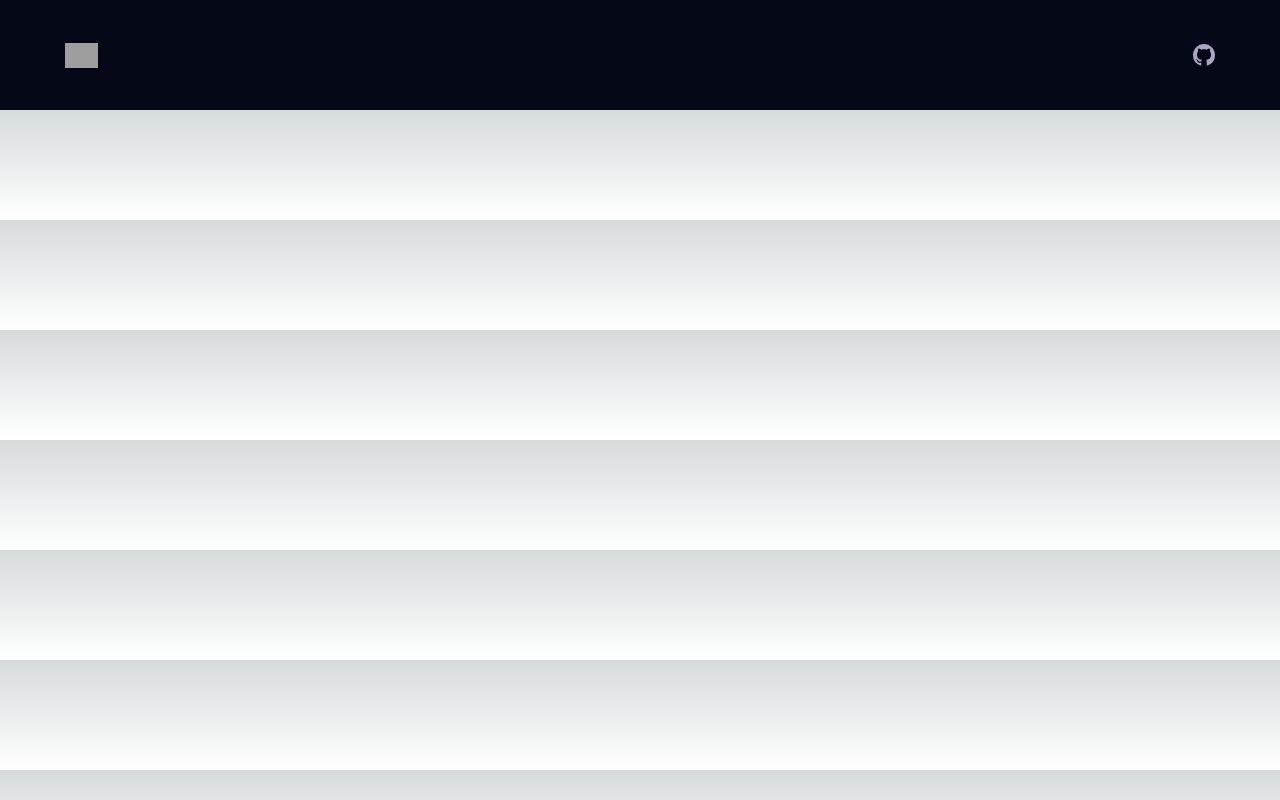
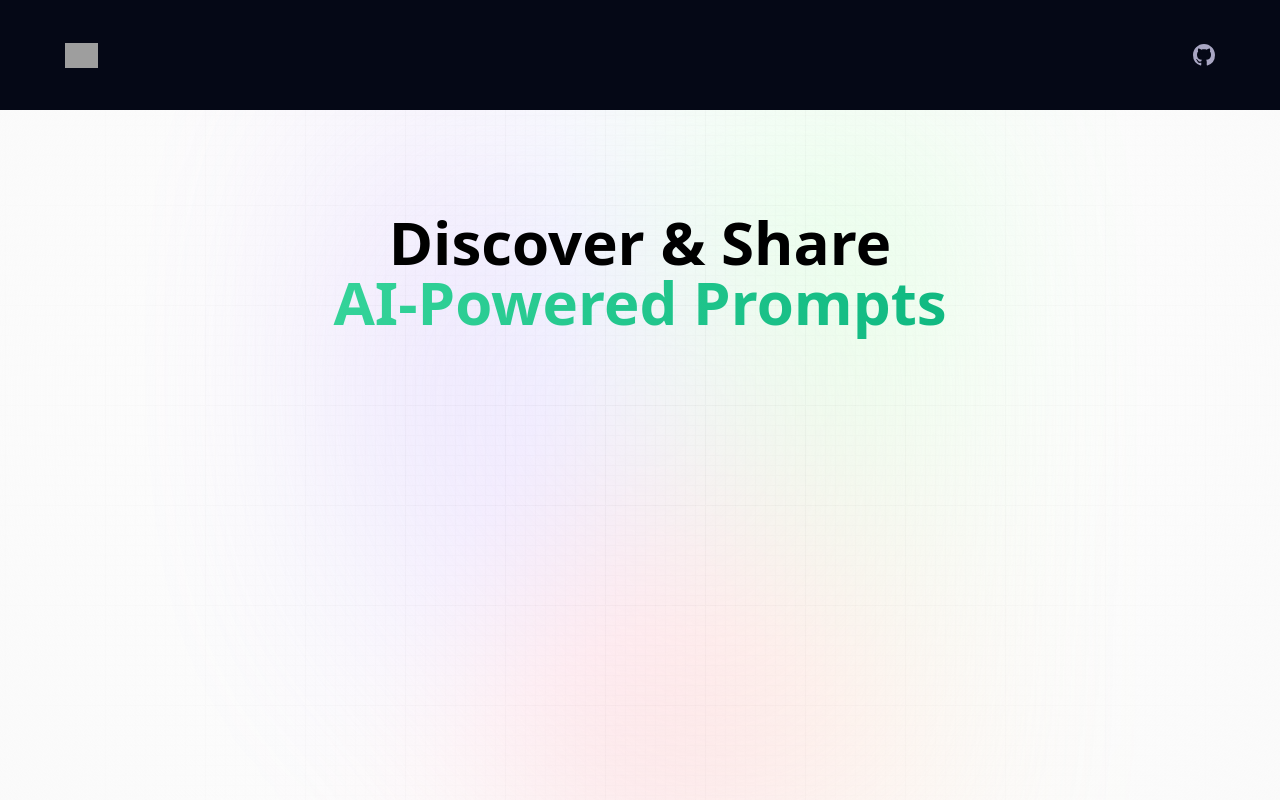
Before and after one commit to gonzagramaglia/prompts, a Next.js app: page / in a window 1280 px wide. Built offline with nearby package versions, Linux system fonts and the light colour scheme; grey boxes are pictures that could not be loaded.

Commit message:
Home Page

```diff
--- a/app/globals.css
+++ /dev/null
@@ -1,45 +0,0 @@
-@tailwind base;
-@tailwind components;
-@tailwind utilities;
-
-:root {
-  --foreground-rgb: 0, 0, 0;
-  --background-start-rgb: 214, 219, 220;
-  --background-end-rgb: 255, 255, 255;
-}
-
-@media (prefers-color-scheme: dark) {
-  :root {
-    --foreground-rgb: 255, 255, 255;
-    --background-start-rgb: 0, 0, 0;
-    --background-end-rgb: 0, 0, 0;
-  }
-}
-
-body {
-  color: rgb(var(--foreground-rgb));
-  background: linear-gradient(
-      to bottom,
-      transparent,
-      rgb(var(--background-end-rgb))
-    )
-    rgb(var(--background-start-rgb));
-}
-
-.branding {
-  background: #050816;
-  width: 100vw;
-  height: 110px;
-  display: flex;
-  align-items: center;
-}
-
-.logo {
-  height: 25px;
-  padding-left: 65px;
-}
-
-.github-logo-container {
-  margin-left: auto;
-  margin-right: 65px;
-}
--- a/app/layout.js
+++ b/app/layout.js
@@ -1,8 +1,8 @@
-import './globals.css'
+import '../styles/globals.css'
 
 export const metadata = {
   title: 'Prompts',
-  description: 'Discover and Share AI prompts',
+  description: 'Discover & Share AI prompts',
 }
 
 export default function RootLayout({ children }) {
--- a/app/page.js
+++ b/app/page.js
@@ -1,7 +1,13 @@
 
 export default function Home() {
   return (
-    <main>
-    </main>
+    <section className="w-full flex-center flex-col mt-48" >
+      <h1 className="head_text text-center" >
+        Discover & Share
+        <br className="max-md:hidden" />
+        <span className="emerald_gradient" >AI-Powered Prompts</span>
+      </h1>
+      {/* Feed */}
+    </section>
   )
 }
--- a/styles/globals.css
+++ b/styles/globals.css
@@ -7,6 +7,26 @@
 /*
   Note: The styles for this gradient grid background is heavily inspired by the creator of this amazing site (https://dub.sh) – all credits go to them!
 */
+
+.branding {
+  background: #050816;
+  width: 100vw;
+  height: 110px;
+  display: flex;
+  align-items: center;
+  position: fixed;
+  z-index: 20;
+}
+
+.logo {
+  height: 25px;
+  padding-left: 65px;
+}
+
+.github-logo-container {
+  margin-left: auto;
+  margin-right: 65px;
+}
 
 .main {
   width: 100vw;
@@ -93,6 +113,10 @@
   @apply bg-gradient-to-r from-amber-500 via-orange-600 to-yellow-500 bg-clip-text text-transparent;
 }
 
+.emerald_gradient {
+  @apply bg-gradient-to-r from-emerald-400 to-emerald-500 bg-clip-text text-transparent;
+}
+
 .green_gradient {
   @apply bg-gradient-to-r from-green-400 to-green-500 bg-clip-text text-transparent;
 }
```
